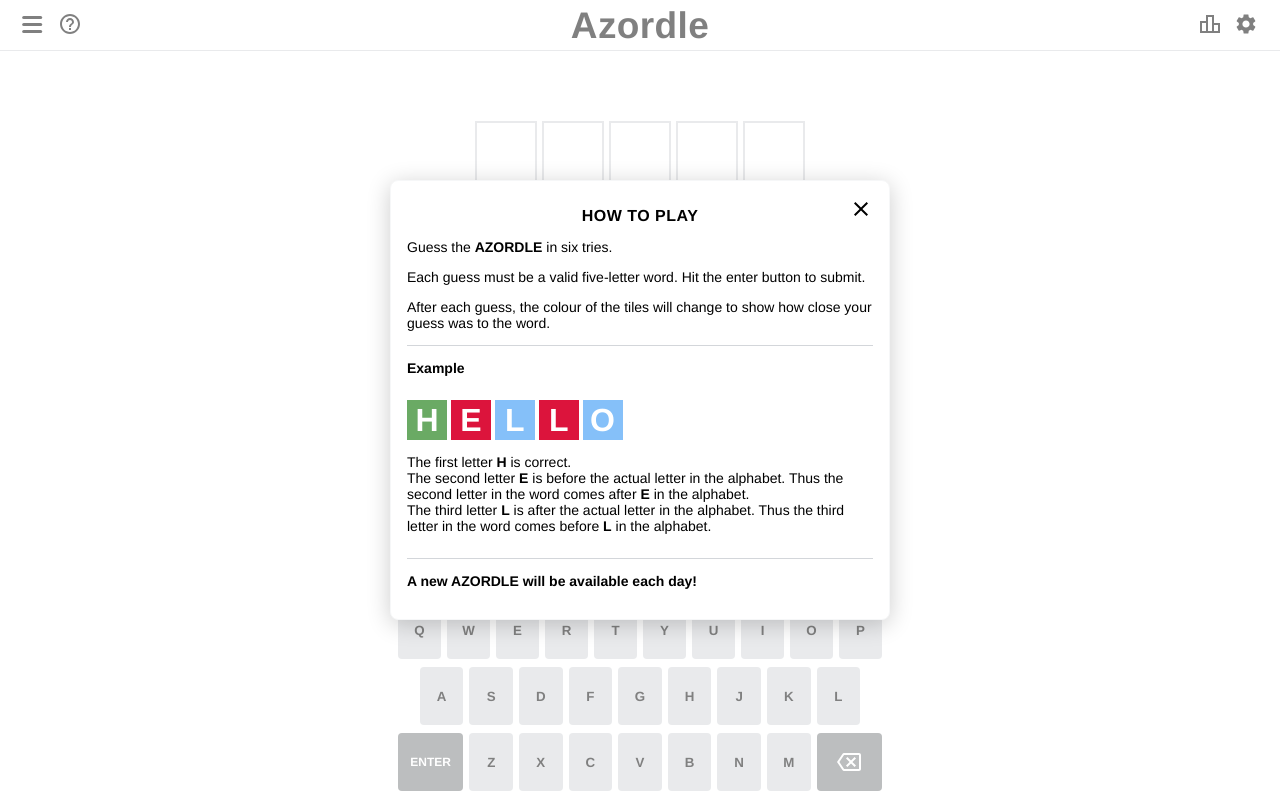
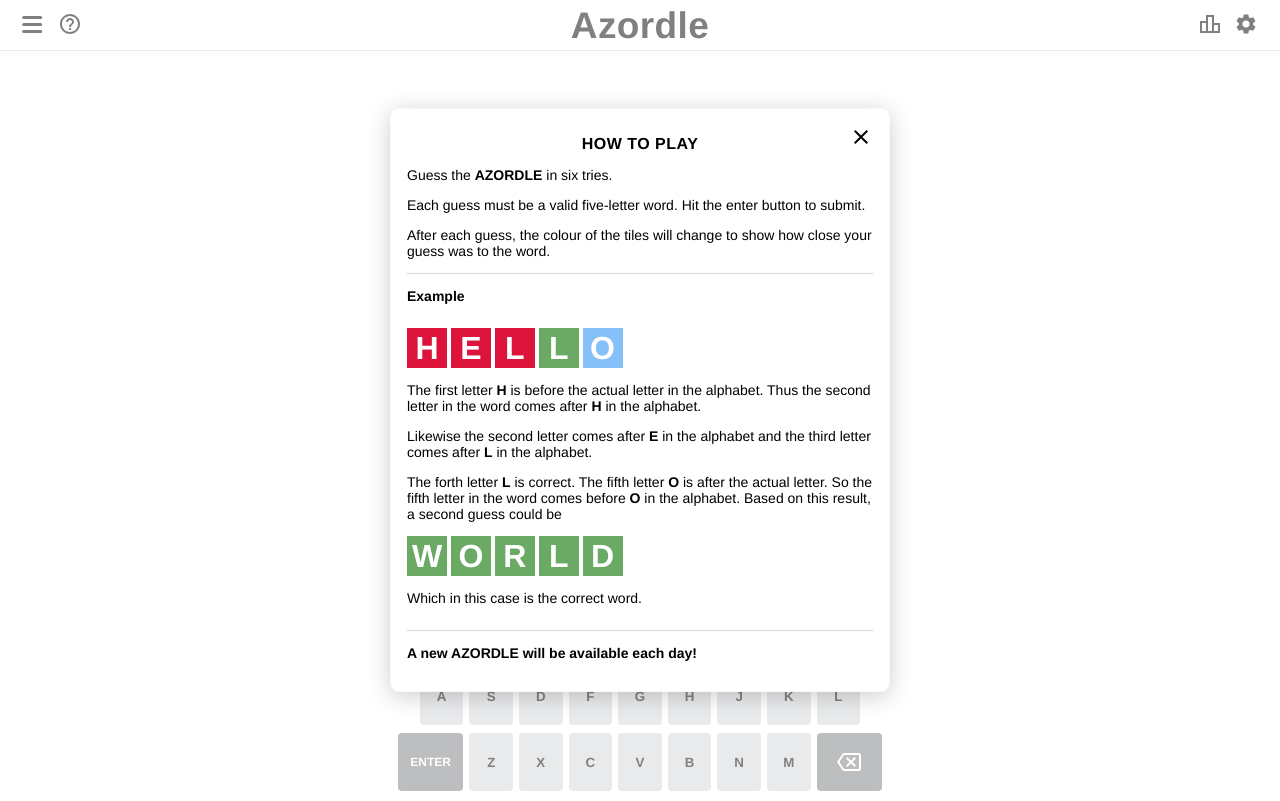
Before and after one commit to andrewparr/azordle, a React (Create React App) app: page / in a window 1280 px wide. Built offline with nearby package versions, Linux system fonts and the light colour scheme.

Commit message:
Updated Instructions page.

```diff
--- a/src/components/Instructions.tsx
+++ b/src/components/Instructions.tsx
@@ -21,7 +21,7 @@
         </p>
         <div className={styles.example}>
           <div className={styles.row}>
-            <div className={styles.tile} data-state="correct">
+            <div className={styles.tile} data-state="before">
               H
             </div>
             &nbsp;
@@ -29,11 +29,11 @@
               E
             </div>
             &nbsp;
-            <div className={styles.tile} data-state="after">
+            <div className={styles.tile} data-state="before">
               L
             </div>
             &nbsp;
-            <div className={styles.tile} data-state="before">
+            <div className={styles.tile} data-state="correct">
               L
             </div>
             &nbsp;
@@ -42,14 +42,44 @@
             </div>
           </div>
           <p>
-            The first letter <strong>H</strong> is correct. <br />
-            The second letter <strong>E</strong> is before the actual letter in
+            The first letter <strong>H</strong> is before the actual letter in
             the alphabet. Thus the second letter in the word comes after{" "}
-            <strong>E</strong> in the alphabet. <br />
-            The third letter <strong>L</strong> is after the actual letter in
-            the alphabet. Thus the third letter in the word comes before{" "}
-            <strong>L</strong> in the alphabet.
+            <strong>H</strong> in the alphabet.
           </p>
+          <p>
+            Likewise the second letter comes after <strong>E</strong> in the
+            alphabet and the third letter comes after <strong>L</strong> in the
+            alphabet.
+          </p>
+          <p>
+            {" "}
+            The forth letter <strong>L</strong> is correct. The fifth letter{" "}
+            <strong>O</strong> is after the actual letter. So the fifth letter
+            in the word comes before <strong>O</strong> in the alphabet. Based
+            on this result, a second guess could be
+          </p>
+          <div className={styles.row}>
+            <div className={styles.tile} data-state="correct">
+              W
+            </div>
+            &nbsp;
+            <div className={styles.tile} data-state="correct">
+              O
+            </div>
+            &nbsp;
+            <div className={styles.tile} data-state="correct">
+              R
+            </div>
+            &nbsp;
+            <div className={styles.tile} data-state="correct">
+              L
+            </div>
+            &nbsp;
+            <div className={styles.tile} data-state="correct">
+              D
+            </div>
+          </div>
+          <p>Which in this case is the correct word.</p>
         </div>
       </div>
       <p>
```
